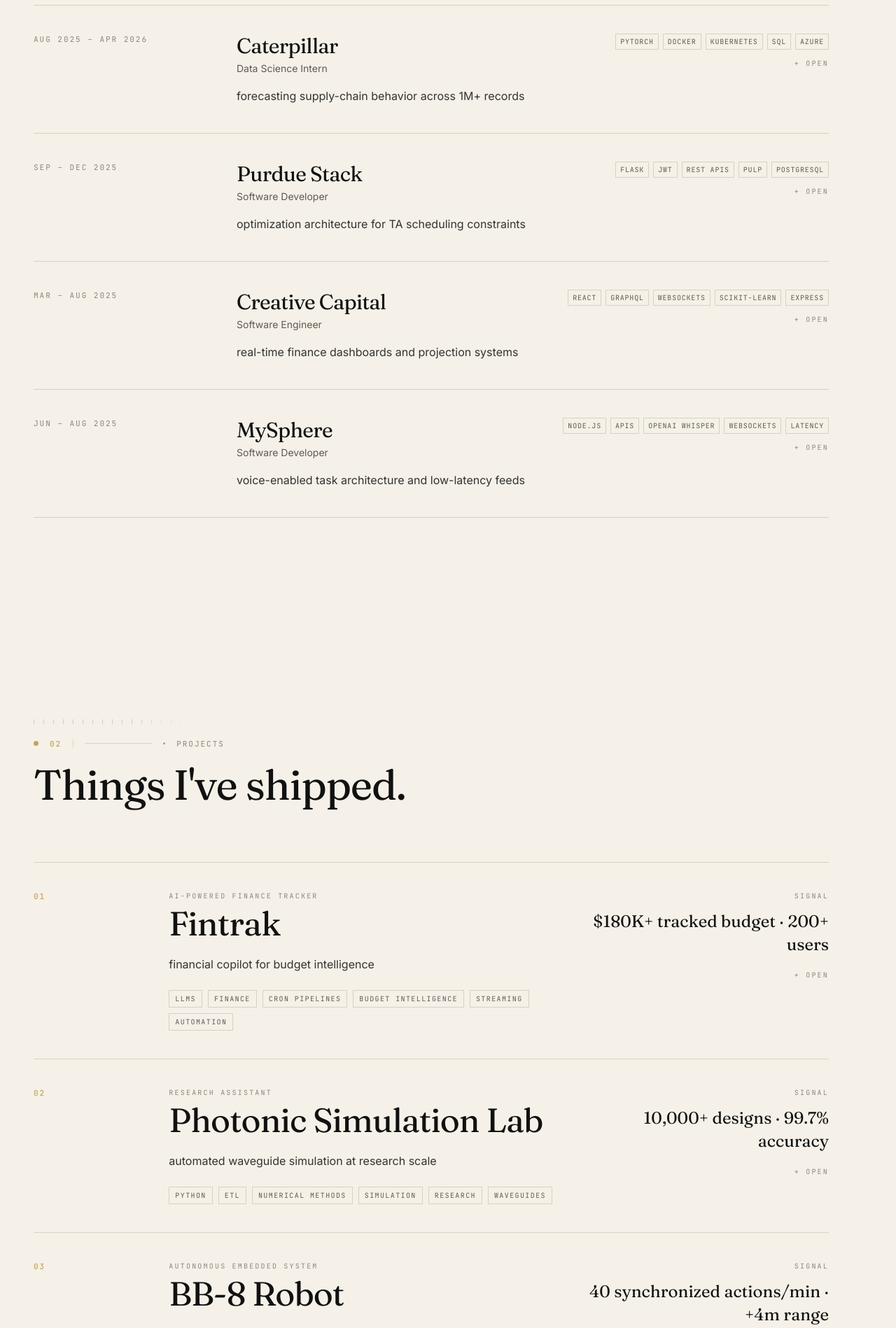
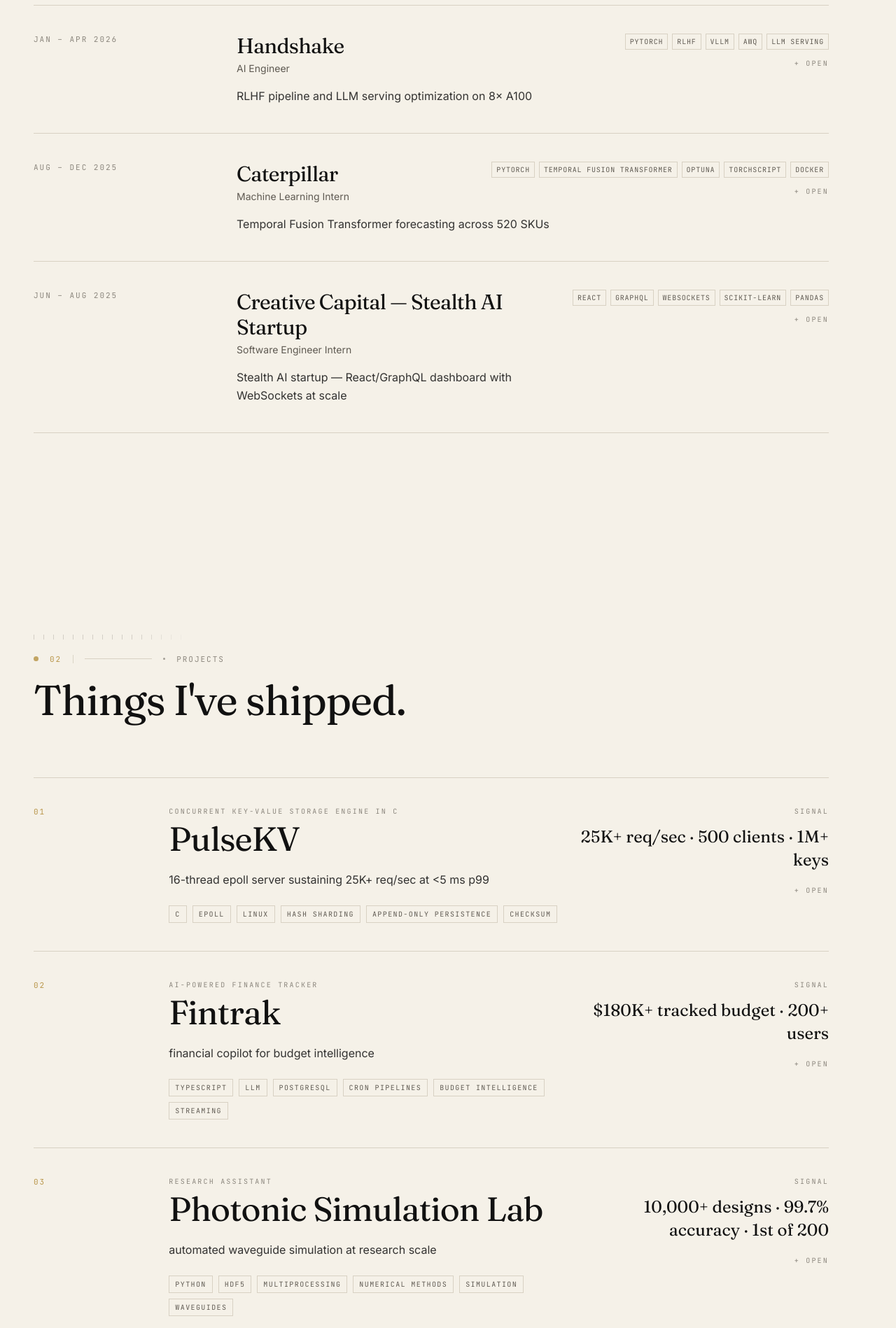
Before and after one commit to MohitManna-2006/personal-portfolio, a Next.js app: page / in a window 1280 px wide. Shown: the part 1580-3478 px from the top of the page at 70% size. Built offline with nearby package versions, Linux system fonts and the light colour scheme.

Commit message:
chore: sync portfolio with resume (IBM/Handshake/Caterpillar/Creative Capital—Stealth AI, PulseKV/Fintrak/Photonics)

```diff
--- a/data/projects.ts
+++ b/data/projects.ts
@@ -13,65 +13,36 @@
 
 export const projects: ProjectItem[] = [
   {
+    title: "PulseKV",
+    category: "Concurrent Key-Value Storage Engine in C",
+    surfaceLine: "16-thread epoll server sustaining 25K+ req/sec at <5 ms p99",
+    metric: "25K+ req/sec · 500 clients · 1M+ keys",
+    details: [
+      "Sharded mutex-guarded hash buckets on 16-thread epoll server, sustaining 25K+ req/sec across 500 clients at <5 ms p99.",
+      "Designed checksummed append-only persistence with batched log replay, cutting restart time 60% across 1M+ keys.",
+    ],
+    technologies: ["C", "epoll", "Linux", "hash sharding", "append-only persistence", "checksum"],
+  },
+  {
     title: "Fintrak",
     category: "AI-Powered Finance Tracker",
     surfaceLine: "financial copilot for budget intelligence",
     metric: "$180K+ tracked budget · 200+ users",
     details: [
-      "Streamed LLM completions on 90-day financial histories.",
-      "Powered a financial copilot tracking $180K+ budget across 200+ users.",
-      "Architected cron pipeline detecting 2x spending deviations across 30-day baselines.",
-      "Delivered 600+ daily budget nudges.",
+      "Streamed LLM completions over 90-day histories, powering a financial copilot tracking $180K+ in budgets for 200+ users.",
+      "Architected AI cron pipelines detecting spending spikes above 2× 30-day baselines, delivering 600+ daily budget nudges.",
     ],
-    technologies: [
-      "LLMs",
-      "finance",
-      "cron pipelines",
-      "budget intelligence",
-      "streaming",
-      "automation",
-    ],
+    technologies: ["TypeScript", "LLM", "PostgreSQL", "cron pipelines", "budget intelligence", "streaming"],
   },
   {
     title: "Photonic Simulation Lab",
     category: "Research Assistant",
     surfaceLine: "automated waveguide simulation at research scale",
-    metric: "10,000+ designs · 99.7% accuracy",
+    metric: "10,000+ designs · 99.7% accuracy · 1st of 200",
     details: [
-      "Built automated Python ETL pipeline for simulating 10,000+ waveguide designs.",
-      "Reduced manual analysis time by 18%.",
-      "Won 1st of 200 at Purdue Research Symposium.",
-      "Produced 99.7%-accurate waveguide simulations using numerical methods.",
+      "Accelerated 10,000+ waveguide simulations via Python multiprocessing and HDF5 caching, cutting manual effort by 18%.",
+      "Placed 1st among 200 participants at the Purdue Research Symposium for 99.7%-accurate waveguide simulations.",
     ],
-    technologies: [
-      "Python",
-      "ETL",
-      "numerical methods",
-      "simulation",
-      "research",
-      "waveguides",
-    ],
-  },
-  {
-    title: "BB-8 Robot",
-    category: "Autonomous Embedded System",
-    surfaceLine: "embedded control system for synchronized robotics",
-    metric: "40 synchronized actions/min · +4m range",
-    details: [
-      "Wrote firmware code in C++ for microcontrollers.",
-      "Worked with RF tuning and quality checks.",
-      "Extended wireless range by 4 meters.",
-      "Engineered drivetrain sensor control interface with real-time feedback.",
-      "Enabled 40 synchronized robot actions per minute.",
-    ],
-    technologies: [
-      "C++",
-      "firmware",
-      "microcontrollers",
-      "RF tuning",
-      "sensors",
-      "embedded systems",
-      "robotics",
-    ],
+    technologies: ["Python", "HDF5", "multiprocessing", "numerical methods", "simulation", "waveguides"],
   },
 ];
--- a/data/skills.ts
+++ b/data/skills.ts
@@ -6,70 +6,22 @@
 export const skillGroups: SkillGroup[] = [
   {
     group: "Languages",
-    items: [
-      "JavaScript",
-      "TypeScript",
-      "HTML",
-      "CSS",
-      "Python",
-      "Java",
-      "C",
-      "C++",
-      "C#",
-      "SQL",
-      "Go",
-      "R",
-    ],
+    items: ["Python", "TypeScript", "C", "C++", "Java", "SQL", "Go"],
   },
   {
     group: "Frontend",
-    items: [
-      "React",
-      "Angular",
-      "Next.js",
-      "Tailwind CSS",
-      "component systems",
-      "responsive UI",
-    ],
+    items: ["React", "Next.js", "Tailwind CSS", "Angular"],
   },
   {
     group: "Backend",
-    items: [
-      "Node.js",
-      "Express.js",
-      "Flask",
-      "Django",
-      "REST APIs",
-      "GraphQL",
-      "WebSockets",
-      "JWT auth",
-    ],
+    items: ["Node.js", "Express", "Pydantic", "FastAPI", "Flask", "GraphQL", "WebSockets", "REST APIs"],
   },
   {
     group: "Data / AI",
-    items: [
-      "PyTorch",
-      "scikit-learn",
-      "LLM workflows",
-      "forecasting",
-      "SQL pipelines",
-      "Power BI",
-      "OpenAI Whisper",
-    ],
+    items: ["PyTorch", "scikit-learn", "LLM workflows", "pgvector", "HNSW", "pandas", "Optuna", "TorchScript", "HDF5"],
   },
   {
     group: "Architecture",
-    items: [
-      "Git",
-      "Docker",
-      "Kubernetes",
-      "AWS",
-      "Azure",
-      "Firebase",
-      "Jenkins",
-      "PostgreSQL",
-      "Redis",
-      "PyTest",
-    ],
+    items: ["Git", "Docker", "Kubernetes", "AWS", "Azure", "PostgreSQL", "Redis", "GitHub Actions", "OpenTelemetry", "Linux"],
   },
 ];
--- a/data/work.ts
+++ b/data/work.ts
@@ -12,101 +12,49 @@
     company: "IBM",
     role: "Software Engineer Intern",
     dates: "May – Aug 2026",
-    surfaceLine: "mainframe network automation on Legacy IBM Z NetView",
+    surfaceLine: "FastAPI LLM triage service cutting diagnosis time by 80%",
     details: [
-      "Incoming Software Engineer Intern on IBM Z NetView, a legacy mainframe network management and automation platform.",
+      "Launched a FastAPI LLM triage service for 42 engineers, running 10K+ analyses and cutting diagnosis time by 80%.",
+      "Rate-limited Azure OpenAI calls with Redis across 4 Kubernetes pods, sustaining 35 concurrent analyses within quota.",
+      "Ingested webhooks across 32 CI workflows on asyncio, writing Pydantic-validated results to PostgreSQL at p95 under 5s.",
+      "Indexed 4,500 past CI failures in pgvector with an HNSW cosine index, pulling the 5 nearest matches in under 5 ms.",
     ],
-    technologies: ["systems", "mainframe", "network automation", "architecture"],
+    technologies: ["FastAPI", "Redis", "PostgreSQL", "Azure OpenAI", "Kubernetes", "Pydantic", "pgvector", "asyncio"],
+  },
+  {
+    company: "Handshake",
+    role: "AI Engineer",
+    dates: "Jan – Apr 2026",
+    surfaceLine: "RLHF pipeline and LLM serving optimization on 8× A100",
+    details: [
+      "Built an RLHF pipeline for code LLMs, training on 50K+ preferences and improving pass@1 by 18%.",
+      "Engineered a sandboxed code-eval harness, scoring 250K+ generations at 7.4x higher throughput.",
+      "Optimized LLM serving via vLLM and AWQ, cutting p95 latency by 42% on 8x A100 GPUs.",
+    ],
+    technologies: ["PyTorch", "RLHF", "vLLM", "AWQ", "LLM serving", "sandboxed eval"],
   },
   {
     company: "Caterpillar",
-    role: "Data Science Intern",
-    dates: "Aug 2025 – Apr 2026",
-    surfaceLine: "forecasting supply-chain behavior across 1M+ records",
+    role: "Machine Learning Intern",
+    dates: "Aug – Dec 2025",
+    surfaceLine: "Temporal Fusion Transformer forecasting across 520 SKUs",
     details: [
-      "Boosted supply-chain forecast accuracy by 10% with a multi-horizon decoder model.",
-      "Optimized PyTorch pipeline using Docker and Kubernetes.",
-      "Reduced model latency to 2.85 minutes for 500+ SKUs.",
-      "Automated SQL-backed Power BI pipeline with Azure.",
-      "Supported 20 dashboards processing 100K+ daily records.",
+      "Boosted supply-chain forecast accuracy by 12% with a PyTorch Temporal Fusion Transformer tuned over 60 Optuna trials.",
+      "Scaled TorchScript batch inference with Docker and Kubernetes, cutting runtime to 2.85 min across 520 SKUs.",
+      "Automated a retraining pipeline on drift alerts, cutting over from a 4-week shadow deploy to 20 Angular dashboards.",
     ],
-    technologies: [
-      "PyTorch",
-      "Docker",
-      "Kubernetes",
-      "SQL",
-      "Azure",
-      "Power BI",
-      "forecasting",
-      "data pipelines",
-    ],
+    technologies: ["PyTorch", "Temporal Fusion Transformer", "Optuna", "TorchScript", "Docker", "Kubernetes", "Angular"],
   },
   {
-    company: "Purdue Stack",
-    role: "Software Developer",
-    dates: "Sep – Dec 2025",
-    surfaceLine: "optimization architecture for TA scheduling constraints",
+    company: "Creative Capital — Stealth AI Startup",
+    role: "Software Engineer Intern",
+    dates: "Jun – Aug 2025",
+    surfaceLine: "Stealth AI startup — React/GraphQL dashboard with WebSockets at scale",
     details: [
-      "Engineered Flask REST API with JWT auth and middleware.",
-      "Supported 10K+ requests/day across 40+ endpoints.",
-      "Implemented PuLP optimization engine handling 500+ constraints and 200+ variables.",
-      "Reached optimal scheduling solutions in around 2 seconds.",
-      "Cached PostgreSQL queries with Redis, reducing TA lookup time to 50ms for 6,000+ assignments.",
+      "Shipped React dashboard with GraphQL and WebSockets, handling 500+ concurrent connections across 10K data points.",
+      "Trained a scikit-learn AI model on 50K+ market records using pandas, reaching 89% backtesting accuracy.",
+      "Secured 40+ Express endpoints with JWT authentication and PostgreSQL RLS, validated by 50+ Jest integration tests.",
     ],
-    technologies: [
-      "Flask",
-      "JWT",
-      "REST APIs",
-      "PuLP",
-      "PostgreSQL",
-      "Redis",
-      "optimization",
-      "backend",
-    ],
-  },
-  {
-    company: "Creative Capital",
-    role: "Software Engineer",
-    dates: "Mar – Aug 2025",
-    surfaceLine: "real-time finance dashboards and projection systems",
-    details: [
-      "Built React dashboard with GraphQL and WebSockets.",
-      "Handled 500+ connections across 10K+ data points.",
-      "Strengthened return projections by 20% with scikit-learn model validated through backtesting.",
-      "Achieved 89% accuracy in return projection workflows.",
-      "Secured 40+ Express endpoints with JWT tokens and Postgres RLS.",
-      "Validated backend behavior with 50+ Jest integration tests.",
-    ],
-    technologies: [
-      "React",
-      "GraphQL",
-      "WebSockets",
-      "scikit-learn",
-      "Express",
-      "JWT",
-      "PostgreSQL",
-      "Jest",
-      "finance systems",
-    ],
-  },
-  {
-    company: "MySphere",
-    role: "Software Developer",
-    dates: "Jun – Aug 2025",
-    surfaceLine: "voice-enabled task architecture and low-latency feeds",
-    details: [
-      "Indexed task/profile queries behind Node APIs.",
-      "Reduced around 120ms off task-feed latency for 300+ concurrent users.",
-      "Integrated speech-to-text with OpenAI Whisper.",
-      "Used WebSocket streaming to enable around 35% of tasks through voice.",
-    ],
-    technologies: [
-      "Node.js",
-      "APIs",
-      "OpenAI Whisper",
-      "WebSockets",
-      "latency",
-      "voice interfaces",
-    ],
+    technologies: ["React", "GraphQL", "WebSockets", "scikit-learn", "pandas", "Express", "JWT", "PostgreSQL", "Jest"],
   },
 ];
```
Also changed, not shown: 1 other file (tests, documents, lock files or other folders).
